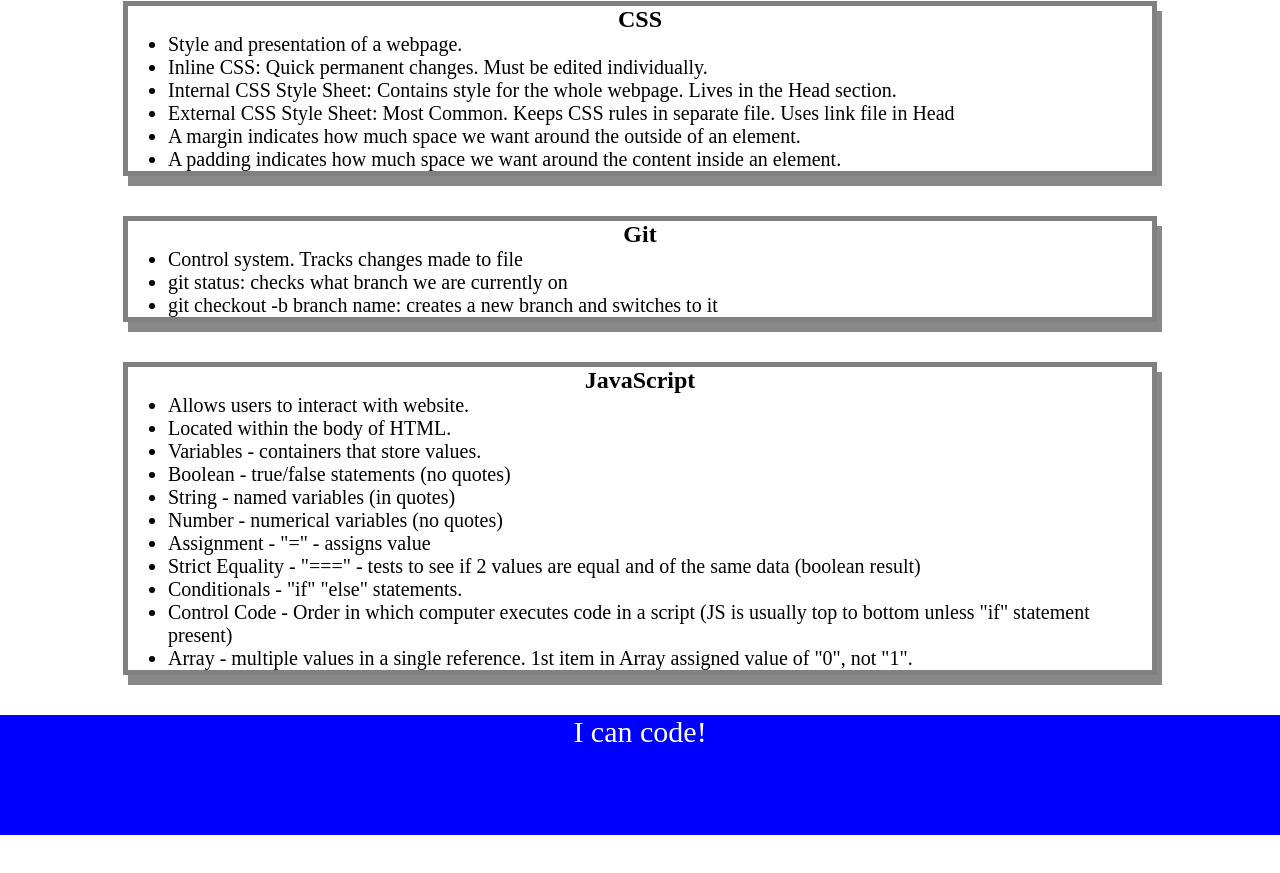
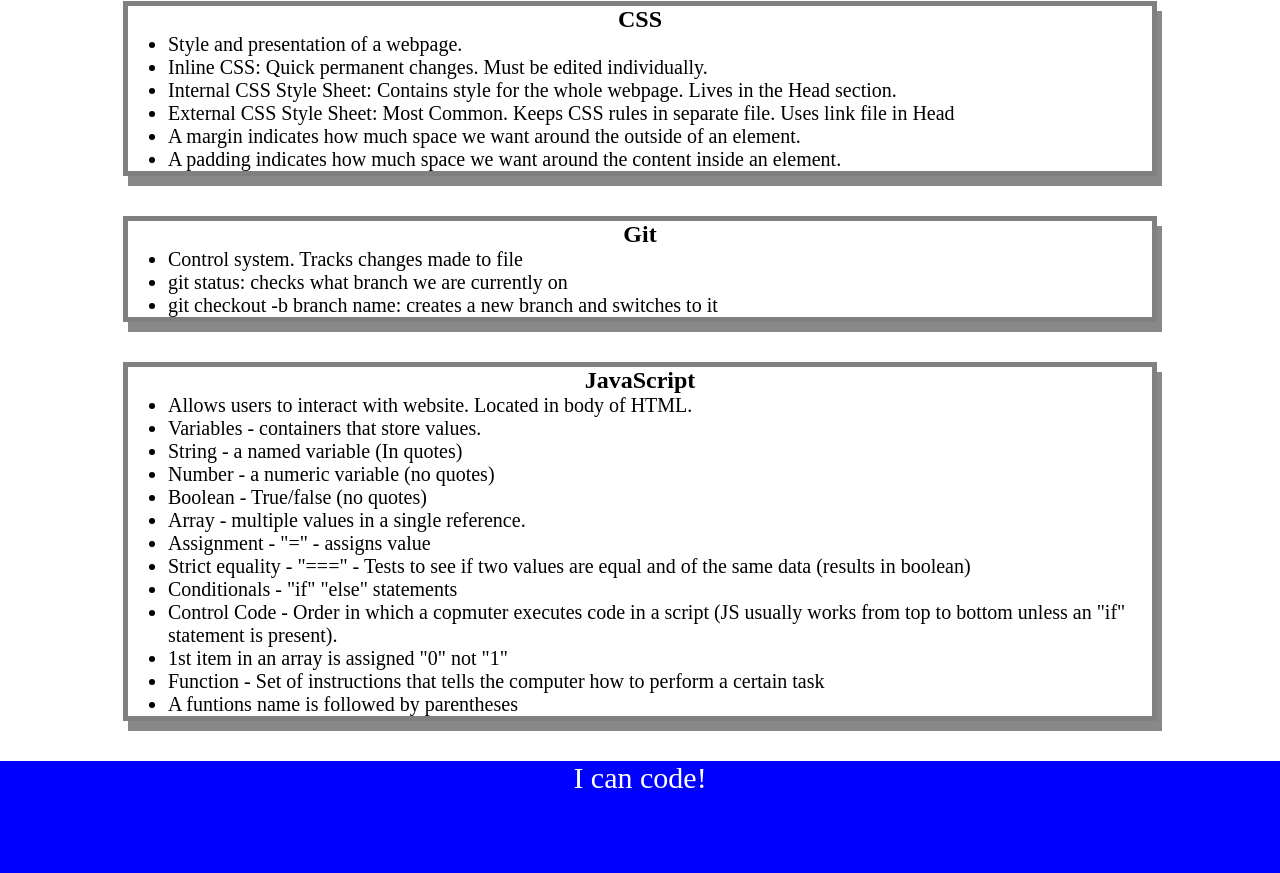
Before and after one commit to Scoops113/prework-study-guide, a plain HTML site: page index.html in a window 1280 px wide. Shown: the part 305-1178 px from the top of the page. Before the commit the page ends 1140 px from the top, so only its background shows below. Drawn offline with Linux system fonts and the light colour scheme.

Commit message:
Committing local change to index.html

```diff
--- a/index.html
+++ b/index.html
@@ -47,17 +47,19 @@
       <section class="card" id="javascript-section">
         <h2>JavaScript</h2>
         <ul>
-          <li>Allows users to interact with website.</li>
-          <li>Located within the body of HTML.</li>
+          <li>Allows users to interact with website. Located in body of HTML.</li>
           <li>Variables - containers that store values.</li>
-          <li>Boolean - true/false statements (no quotes)</li>
-          <li>String - named variables (in quotes)</li>
-          <li>Number - numerical variables (no quotes)</li>
+          <li>String - a named variable (In quotes)</li>
+          <li>Number - a numeric variable (no quotes)</li>
+          <li>Boolean - True/false (no quotes) </li>
+          <li>Array - multiple values in a single reference.</li>
           <li>Assignment - "=" - assigns value</li>
-          <li>Strict Equality - "===" - tests to see if 2 values are equal and of the same data (boolean result)</li>
-          <li>Conditionals - "if" "else" statements.</li>
-          <li>Control Code - Order in which computer executes code in a script (JS is usually top to bottom unless "if" statement present)</li>
-          <li>Array - multiple values in a single reference. 1st item in Array assigned value of "0", not "1".</li>
+          <li>Strict equality - "===" - Tests to see if two values are equal and of the same data (results in boolean)</li>
+          <li>Conditionals - "if" "else" statements</li>
+          <li>Control Code - Order in which a copmuter executes code in a script (JS usually works from top to bottom unless an "if" statement is present).</li>
+          <li>1st item in an array is assigned "0" not "1"</li>
+          <li>Function - Set of instructions that tells the computer how to perform a certain task</li>
+          <li>A funtions name is followed by parentheses</li>
         </ul>
       </section>
     </main>
@@ -66,5 +68,6 @@
       <p>I can code!</p>
     </footer>
     <script src="./assets/script.js"></script>
+  <script src="./assets/script.js"></script>
   </body>
 </html>
```
